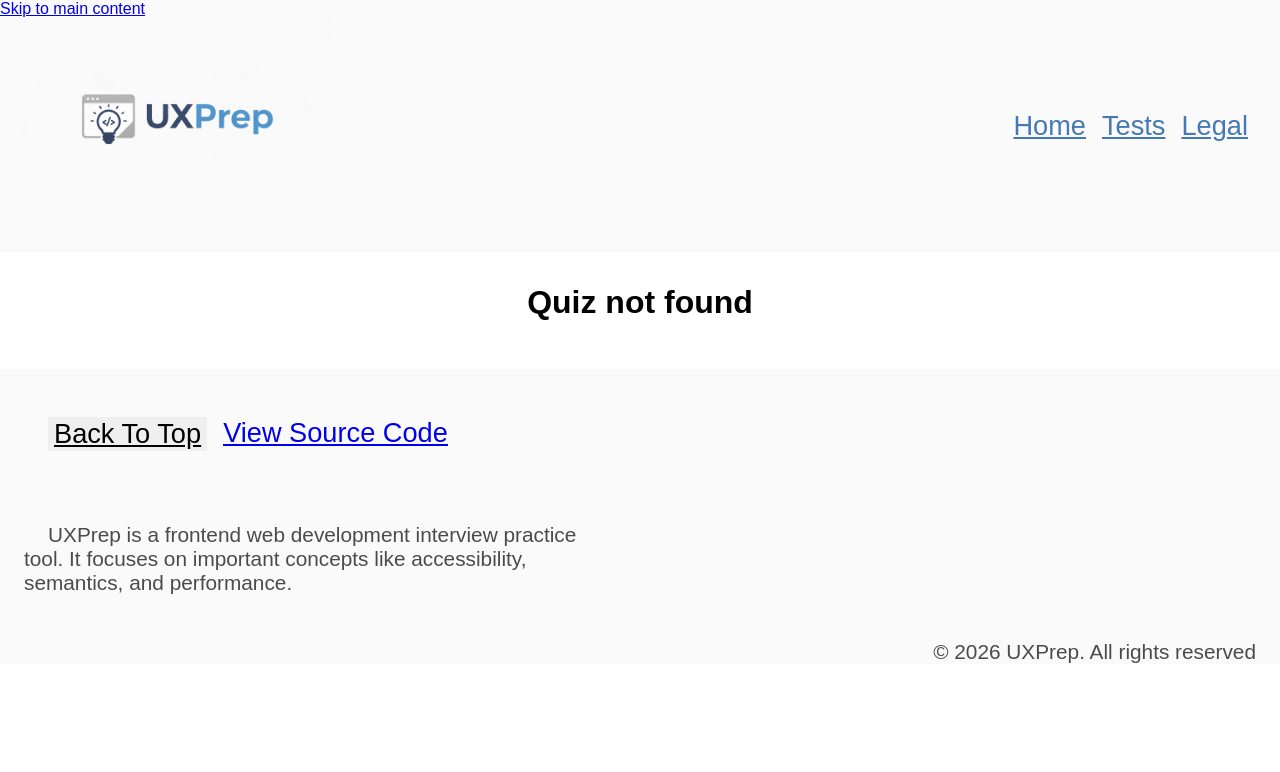
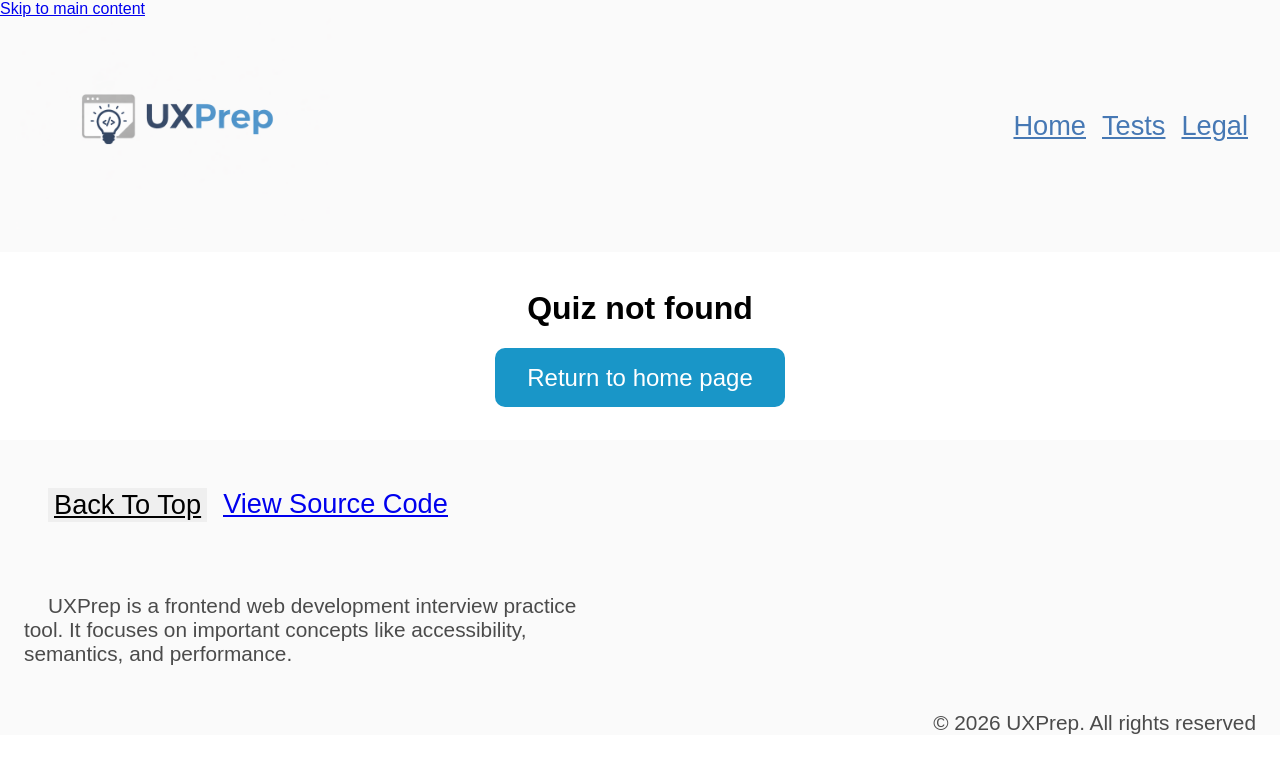
Before and after one commit to james-york2008/UXPrep, a React (Vite) app: page /UXPrep/quiz/1 in a window 1280 px wide. Shown: the top 772 px of the page. Built offline with nearby package versions, Linux system fonts and the light colour scheme.

Commit message:
Implemented error recovery

```diff
--- a/src/App.tsx
+++ b/src/App.tsx
@@ -2,6 +2,7 @@ import { BrowserRouter, Routes, Route } from "react-router-dom"
 import LandingPage from "./pages/landingPage/LandingPage"
 import QuizPage from "./pages/quizPage/QuizPage"
 import { useEffect } from "react"
+import ErrorPage from "./pages/errorPage/ErrorPage"
 
 export default function App() {
   useEffect(() => {
@@ -25,7 +26,7 @@ export default function App() {
 
           <Route path="/UXPrep/quiz/:quizId" element={<QuizPage />} />
 
-          <Route path="*" element={<h1 role="alert">Page not found</h1>} />
+          <Route path="*" element={<ErrorPage>Page not found</ErrorPage>} />
         </Routes>
       </BrowserRouter>
     </>
--- a/src/css/base.css
+++ b/src/css/base.css
@@ -15,7 +15,7 @@ body {
 
 .button {
     text-decoration: none;
-    padding: 1rem 2rem;
+    padding: 0.5rem 1rem;
     background-color: rgb(25, 150, 200);
     color: white;
     border-radius: 10px;
@@ -25,3 +25,9 @@ body {
 .button:hover {
     cursor: pointer;
 }
+
+@media (min-width: 700px) {
+    .button {
+        padding: 1rem 2rem;
+    }
+}
--- /dev/null
+++ b/src/css/errorPage/ErrorPage.module.css
@@ -0,0 +1,7 @@
+.error {
+  text-align: center;
+}
+
+.errorText {
+  padding: 1rem;
+}
--- /dev/null
+++ b/src/pages/errorPage/Error.tsx/Error.tsx
@@ -0,0 +1,16 @@
+import { Link } from "react-router-dom"
+import styles from '../../../css/errorPage/ErrorPage.module.css'
+import type { ReactNode } from "react"
+
+type ErrorProps = {
+  children: ReactNode
+}
+
+export default function Error({ children }: ErrorProps) {
+  return(
+    <div className={styles.error}>
+      <h1 role="alert" className={styles.errorText}>{children}</h1>
+      <Link to={'/UXPrep'} className="button" >Return to home page</Link>
+    </div>
+  )
+}
--- /dev/null
+++ b/src/pages/errorPage/ErrorPage.tsx
@@ -0,0 +1,22 @@
+import Navbar from "../../components/navbar/Navbar"
+import Error from "./Error.tsx/Error"
+import Legal from "../../components/legal/Legal"
+import type { ReactNode } from "react"
+
+type ErrorProps = {
+  children: ReactNode
+}
+
+export default function ErrorPage({ children }: ErrorProps) {
+  return(
+    <>
+      <Navbar />
+
+      <main>
+        <Error>{children}</Error>
+      </main>
+
+      <Legal />
+    </>
+  )
+}
--- a/src/pages/quizPage/QuizPage.tsx
+++ b/src/pages/quizPage/QuizPage.tsx
@@ -1,15 +1,25 @@
 import Navbar from "../../components/navbar/Navbar"
 import Quiz from "./quiz/Quiz"
 import Legal from "../../components/legal/Legal"
-
+import { useParams } from "react-router-dom"
+import ErrorPage from "../errorPage/ErrorPage"
 
 export default function QuizPage() {
+  let { quizId } = useParams<{ quizId: string }>()
+  const quizzes = ['htmlCss', 'javascript', 'react', 'accessibility']
+
+  if (!quizId || !quizzes.includes(quizId) && quizId !== 'random') {
+    return(
+      <ErrorPage>Quiz not found</ErrorPage>
+    )
+  }
+
   return (
     <>
       <Navbar />
 
       <main id="mainContent">
-        <Quiz />
+        <Quiz quizId={quizId} quizzes={quizzes}/>
       </main>
 
       <Legal />
--- a/src/pages/quizPage/quiz/Quiz.tsx
+++ b/src/pages/quizPage/quiz/Quiz.tsx
@@ -1,22 +1,18 @@
 import styles from '../../../css/quizPage/QuizPage.module.css'
-import { useParams } from 'react-router-dom'
 import { useEffect, useState } from 'react'
 import type { QuizPageTest } from '../../../types/quizPage/QuizPageTest'
 import Questions from './Questions'
 import handleQuizSubmission from './handleQuizSubmission'
 
-export default function Quiz() {
-  let { quizId } = useParams<{ quizId: string }>()
+type Props = {
+  quizId: string
+  quizzes: string[]
+}
+
+export default function Quiz({ quizId, quizzes }: Props) {
   const [quizData, setQuizData] = useState<QuizPageTest>()
   const [loading, setLoading] = useState<boolean>(true)
-  const quizzes = ['htmlCss', 'javascript', 'react', 'accessibility']
   const [quizResults, setQuizResults] = useState<boolean[] | null>(null)
-
-  if (!quizId || !quizzes.includes(quizId) && quizId !== 'random') {
-    return(
-      <p className={styles.errorText} role='alert'>Quiz not found</p>
-    )
-  }
 
   useEffect(() => {
     const loadQuiz = async () => {
```
Also changed, not shown: src/pages/landingPage/tests/Tests.tsx (+1 -1 lines).
